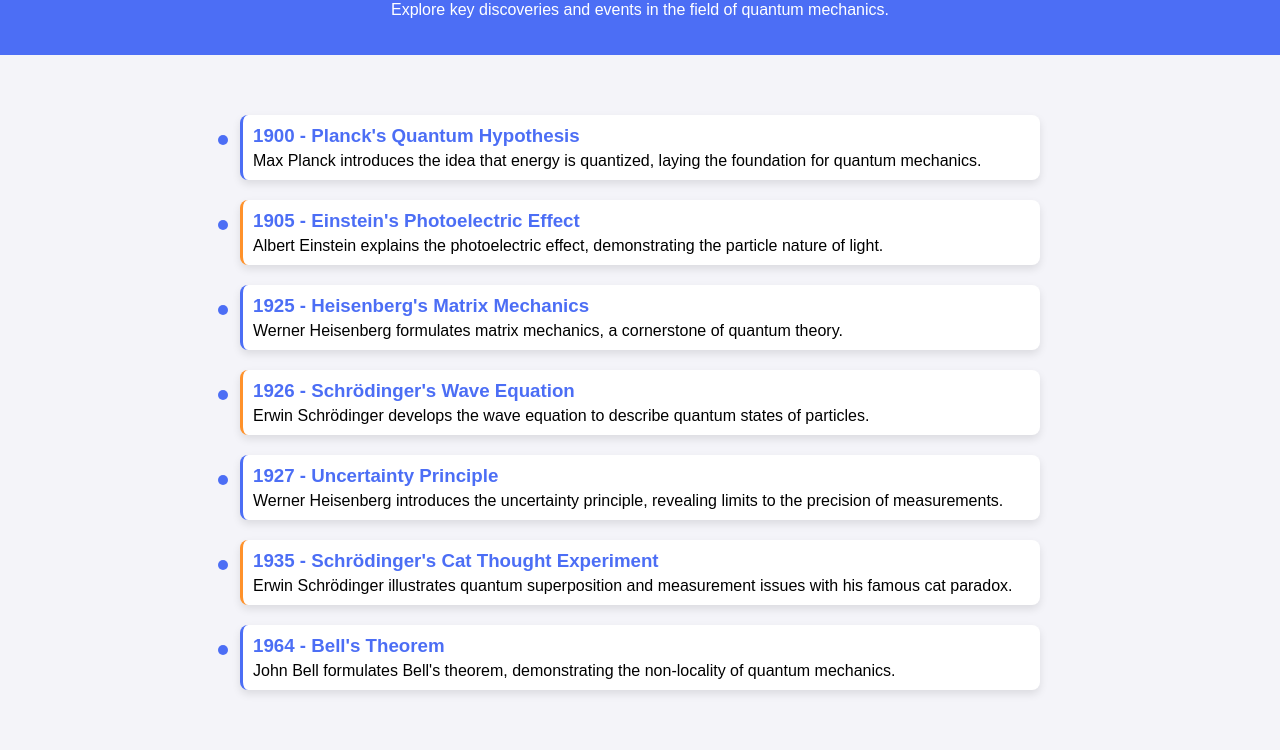
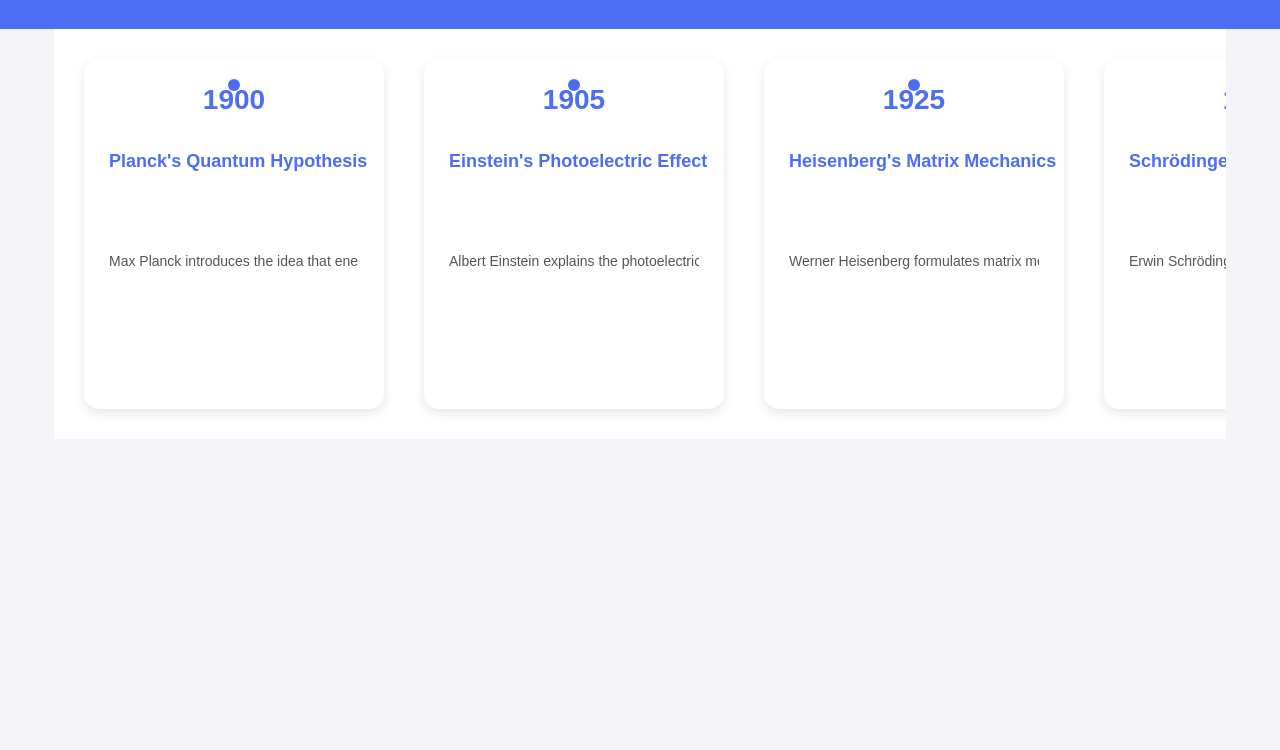
Before and after one commit to Protham1/dtl, a plain HTML site: page index.html in a window 1280 px wide. Shown: the part 99-849 px from the top of the page. After the commit the page ends 800 px from the top, so only its background shows below. Drawn offline with Linux system fonts and the light colour scheme.

Commit message:
timeline fixed

```diff
--- a/index.html
+++ b/index.html
@@ -6,7 +6,7 @@
     <title>Quantum Mechanics Timeline</title>
     <style>
         body {
-            font-family: Arial, sans-serif;
+            font-family: 'Arial', sans-serif;
             margin: 0;
             padding: 0;
             background-color: #f4f4f9;
@@ -14,30 +14,79 @@
         header {
             background-color: #4c6ef5;
             color: white;
-            padding: 20px;
+            padding: 30px;
             text-align: center;
         }
+        header h1 {
+            font-size: 36px;
+            margin: 0;
+        }
+        header p {
+            font-size: 18px;
+            margin: 5px 0 0;
+        }
         .timeline {
-            position: relative;
-            margin: 20px auto;
-            padding: 20px;
-            max-width: 800px;
+            display: flex;
+            overflow-x: auto;
+            padding: 30px 10px;
+            margin: 0 auto;
+            max-width: 90%;
+            white-space: nowrap;
+            justify-content: flex-start;
+            background-color: #fff;
         }
         .event {
-            margin: 20px 0;
-            padding: 10px;
-            border-radius: 8px;
-            background: white;
-            box-shadow: 0 4px 8px rgba(0, 0, 0, 0.1);
+            width: 250px;
+            margin: 0 20px;
+            padding: 25px;
+            border-radius: 15px;
+            background: #ffffff;
+            box-shadow: 0 4px 12px rgba(0, 0, 0, 0.1);
             position: relative;
+            display: flex;
+            flex-direction: column;
+            justify-content: space-between;
+            height: 300px; /* Set height to avoid overlap */
+            transition: transform 0.3s ease, box-shadow 0.3s ease;
         }
-        .event h3 {
-            margin: 0 0 5px;
+        .event:hover {
+            transform: scale(1.05);
+            box-shadow: 0 6px 20px rgba(0, 0, 0, 0.15);
         }
-        .event p {
-            margin: 5px 0 0;
+        .event .year {
+            font-size: 28px;
+            font-weight: bold;
+            color: #4c6ef5;
+            margin-bottom: 10px;
+            text-align: center;
+        }
+        .event-content {
+            flex-grow: 1;
+            display: flex;
+            flex-direction: column;
+            justify-content: space-between;
+            text-align: center;
+        }
+        .event-content h3 {
+            font-size: 18px;
+            font-weight: 600;
+            margin: 10px 0;
+            color: #333;
+        }
+        .event-content p {
+            font-size: 14px;
+            color: #555;
+            line-height: 1.6;
+            text-align: justify;
+            margin-top: 15px;
+            height: 120px; /* Set a fixed height to prevent overflow */
+            overflow: hidden; /* Hide overflow if the text is too long */
         }
         .event a {
+            display: block;
+            margin-top: 15px;
+            font-weight: bold;
+            text-align: center;
             color: #4c6ef5;
             text-decoration: none;
         }
@@ -47,18 +96,54 @@
         .event:before {
             content: '';
             position: absolute;
-            width: 10px;
-            height: 10px;
+            width: 12px;
+            height: 12px;
             background-color: #4c6ef5;
             border-radius: 50%;
             top: 20px;
-            left: -25px;
+            left: 50%;
+            transform: translateX(-50%);
         }
-        .event:nth-child(odd) {
-            border-left: 3px solid #4c6ef5;
+        .timeline::-webkit-scrollbar {
+            height: 10px;
         }
-        .event:nth-child(even) {
-            border-left: 3px solid #ff922b;
+        .timeline::-webkit-scrollbar-thumb {
+            background-color: #4c6ef5;
+            border-radius: 10px;
+        }
+        .timeline::-webkit-scrollbar-track {
+            background-color: #f4f4f9;
+        }
+        /* Media Queries */
+        @media (max-width: 768px) {
+            .timeline {
+                padding: 20px 10px;
+                max-width: 100%;
+            }
+            .event {
+                width: 200px;
+                padding: 20px;
+                height: 280px; /* Slightly smaller height on smaller screens */
+            }
+            header h1 {
+                font-size: 28px;
+            }
+            header p {
+                font-size: 16px;
+            }
+        }
+        @media (max-width: 480px) {
+            .timeline {
+                flex-direction: column;
+                padding: 10px;
+                max-width: 100%;
+            }
+            .event {
+                width: 100%;
+                margin: 15px 0;
+                padding: 20px;
+                height: 250px; /* Smaller height for mobile */
+            }
         }
     </style>
 </head>
@@ -70,32 +155,53 @@
 
     <div class="timeline">
         <div class="event">
-            <h3><a href="planck.html">1900 - Planck's Quantum Hypothesis</a></h3>
-            <p>Max Planck introduces the idea that energy is quantized, laying the foundation for quantum mechanics.</p>
+            <span class="year">1900</span>
+            <div class="event-content">
+                <h3><a href="planck.html">Planck's Quantum Hypothesis</a></h3>
+                <p>Max Planck introduces the idea that energy is quantized, laying the foundation for quantum mechanics. This concept was crucial in the development of quantum theory, challenging classical ideas of energy being continuous.</p>
+            </div>
         </div>
         <div class="event">
-            <h3><a href="einstein.html">1905 - Einstein's Photoelectric Effect</a></h3>
-            <p>Albert Einstein explains the photoelectric effect, demonstrating the particle nature of light.</p>
+            <span class="year">1905</span>
+            <div class="event-content">
+                <h3><a href="einstein.html">Einstein's Photoelectric Effect</a></h3>
+                <p>Albert Einstein explains the photoelectric effect, demonstrating that light behaves as a particle. This work contributed to the quantum theory of light and earned him the Nobel Prize in Physics in 1921.</p>
+            </div>
         </div>
         <div class="event">
-            <h3><a href="heisenberg.html">1925 - Heisenberg's Matrix Mechanics</a></h3>
-            <p>Werner Heisenberg formulates matrix mechanics, a cornerstone of quantum theory.</p>
+            <span class="year">1925</span>
+            <div class="event-content">
+                <h3><a href="heisenberg.html">Heisenberg's Matrix Mechanics</a></h3>
+                <p>Werner Heisenberg formulates matrix mechanics, an alternative to classical mechanics that describes physical quantities in terms of matrices. This was a revolutionary approach to understanding quantum behavior.</p>
+            </div>
         </div>
         <div class="event">
-            <h3><a href="schrodinger.html">1926 - Schrödinger's Wave Equation</a></h3>
-            <p>Erwin Schrödinger develops the wave equation to describe quantum states of particles.</p>
+            <span class="year">1926</span>
+            <div class="event-content">
+                <h3><a href="schrodinger.html">Schrödinger's Wave Equation</a></h3>
+                <p>Erwin Schrödinger develops the wave equation, which describes the behavior of quantum particles in terms of probability waves. This wave function is fundamental to quantum mechanics and is widely used in quantum theory today.</p>
+            </div>
         </div>
         <div class="event">
-            <h3><a href="uncertainty.html">1927 - Uncertainty Principle</a></h3>
-            <p>Werner Heisenberg introduces the uncertainty principle, revealing limits to the precision of measurements.</p>
+            <span class="year">1927</span>
+            <div class="event-content">
+                <h3><a href="uncertainty.html">Uncertainty Principle</a></h3>
+                <p>Werner Heisenberg introduces the uncertainty principle, revealing that certain pairs of physical properties, like position and momentum, cannot be simultaneously measured with arbitrary precision. This challenges classical ideas of measurement.</p>
+            </div>
         </div>
         <div class="event">
-            <h3><a href="cat.html">1935 - Schrödinger's Cat Thought Experiment</a></h3>
-            <p>Erwin Schrödinger illustrates quantum superposition and measurement issues with his famous cat paradox.</p>
+            <span class="year">1935</span>
+            <div class="event-content">
+                <h3><a href="cat.html">Schrödinger's Cat Thought Experiment</a></h3>
+                <p>Erwin Schrödinger illustrates quantum superposition and measurement issues with his famous cat paradox. The experiment demonstrates how quantum mechanics can lead to counterintuitive and paradoxical situations.</p>
+            </div>
         </div>
         <div class="event">
-            <h3><a href="bell.html">1964 - Bell's Theorem</a></h3>
-            <p>John Bell formulates Bell's theorem, demonstrating the non-locality of quantum mechanics.</p>
+            <span class="year">1964</span>
+            <div class="event-content">
+                <h3><a href="bell.html">Bell's Theorem</a></h3>
+                <p>John Bell formulates Bell's theorem, which proves that quantum mechanics predicts correlations between measurements that cannot be explained by any local hidden variable theory. This further challenges classical physics and suggests quantum non-locality.</p>
+            </div>
         </div>
     </div>
 </body>
```
